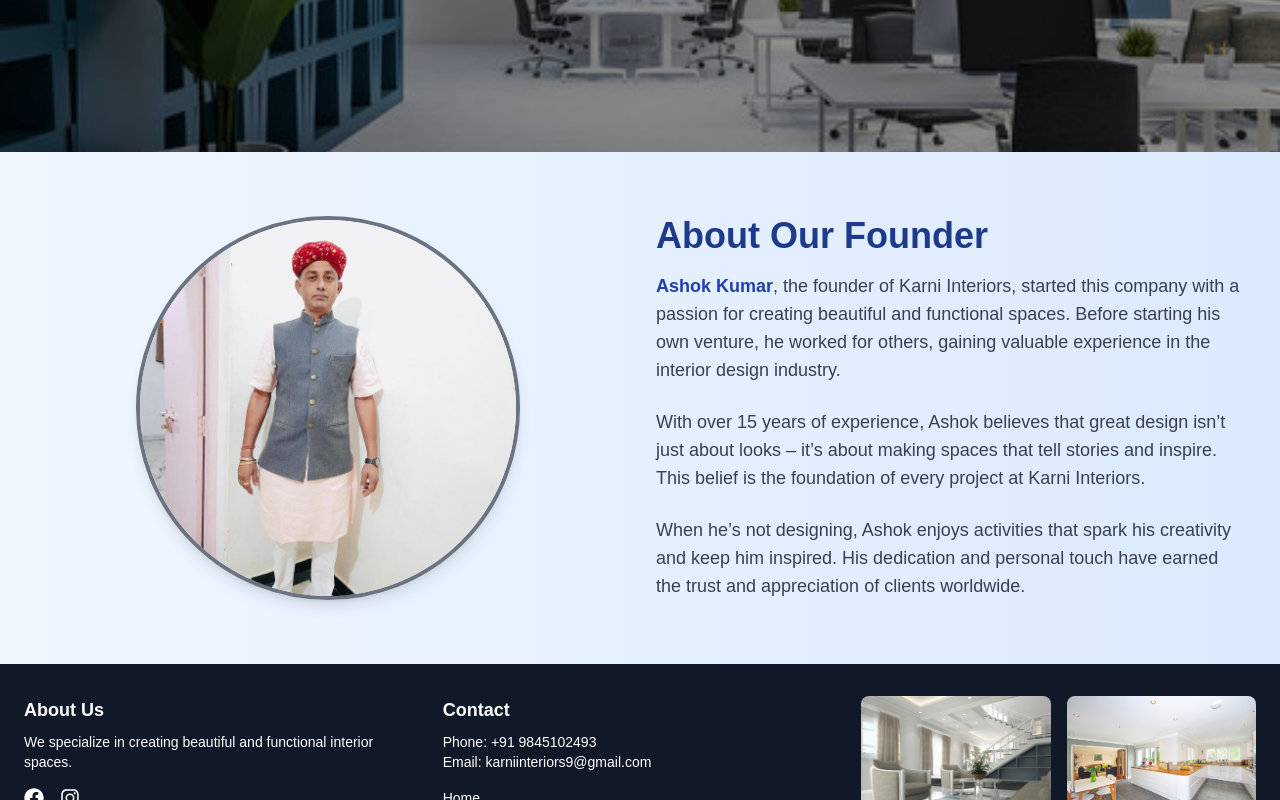
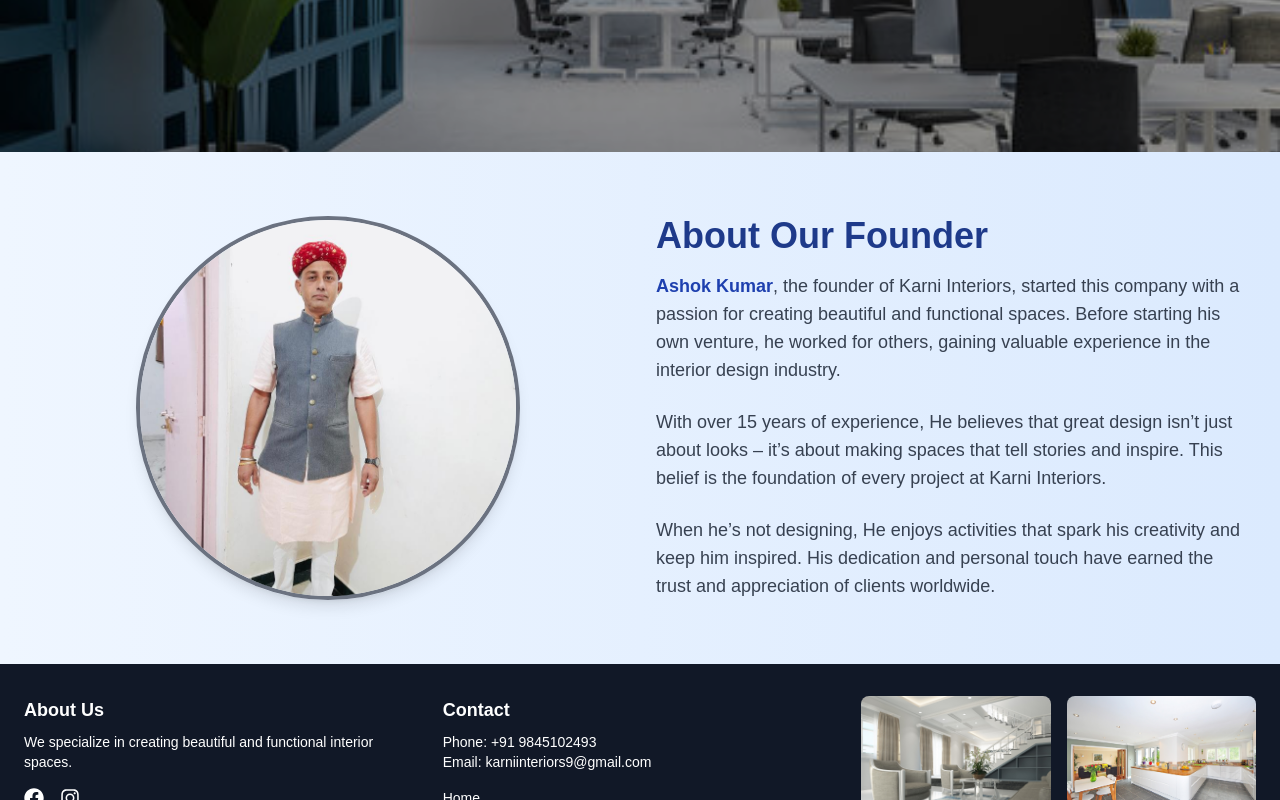
Before and after one commit to rittik987/karni-interior, a Next.js app: page /about in a window 1280 px wide. Shown: the part 392-1192 px from the top of the page. Built offline with nearby package versions, Linux system fonts and the light colour scheme.

Commit message:
review problem solved

```diff
--- a/src/components/Founder.tsx
+++ b/src/components/Founder.tsx
@@ -24,10 +24,10 @@ const Founder: React.FC = () => {
             <span className="font-semibold text-blue-800">Ashok Kumar</span>, the founder of Karni Interiors, started this company with a passion for creating beautiful and functional spaces. Before starting his own venture, he worked for others, gaining valuable experience in the interior design industry.
           </p>
           <p className="text-lg text-gray-700 mb-6">
-          With over 15 years of experience, Ashok believes that great design isn’t just about looks – it’s about making spaces that tell stories and inspire. This belief is the foundation of every project at Karni Interiors.
+          With over 15 years of experience, He believes that great design isn’t just about looks – it’s about making spaces that tell stories and inspire. This belief is the foundation of every project at Karni Interiors.
           </p>
           <p className="text-lg text-gray-700">
-          When he’s not designing, Ashok enjoys activities that spark his creativity and keep him inspired. His dedication and personal touch have earned the trust and appreciation of clients worldwide.
+          When he’s not designing, He enjoys activities that spark his creativity and keep him inspired. His dedication and personal touch have earned the trust and appreciation of clients worldwide.
           </p>
         </div>
       </div>
--- a/src/components/Reviews.tsx
+++ b/src/components/Reviews.tsx
@@ -5,7 +5,7 @@ import React, { useState, useEffect } from 'react';
 interface Review {
   id: number;
   name: string;
-  email : string;
+  email: string;
   content: string;
   rating: number;
   createdAt: string;
@@ -15,6 +15,7 @@ const Reviews: React.FC = () => {
   const [reviews, setReviews] = useState<Review[]>([]);
   const [loading, setLoading] = useState<boolean>(true);
   const [error, setError] = useState<string | null>(null);
+  const [visibleCount, setVisibleCount] = useState<number>(4); // Number of initially visible reviews
 
   useEffect(() => {
     const fetchReviews = async () => {
@@ -35,6 +36,10 @@ const Reviews: React.FC = () => {
     fetchReviews();
   }, []);
 
+  const handleSeeMore = () => {
+    setVisibleCount(reviews.length); // Show all reviews when "See More" is clicked
+  };
+
   if (loading) {
     return <div className="text-center py-8">Loading reviews...</div>;
   }
@@ -48,12 +53,12 @@ const Reviews: React.FC = () => {
       <div className="max-w-4xl mx-auto px-4 sm:px-6 lg:px-8">
         <h2 className="text-2xl font-bold text-gray-800 text-center mb-8">What People Are Saying</h2>
         <div className="space-y-8">
-          {reviews.map((review) => (
+          {reviews.slice(0, visibleCount).map((review) => (
             <div key={review.id} className="bg-white shadow-md rounded-lg p-6">
               <div className="flex items-center justify-between mb-4">
                 <div>
-                <h3 className="text-lg font-semibold text-gray-800">{review.name}</h3>
-                <h3 className="text-sm font-semibold text-gray-800">{review.email}</h3>
+                  <h3 className="text-lg font-semibold text-gray-800">{review.name}</h3>
+                  <h3 className="text-sm font-semibold text-gray-800">{review.email}</h3>
                 </div>
                 <span className="text-yellow-500 font-bold">{'⭐'.repeat(review.rating)}</span>
               </div>
@@ -64,6 +69,16 @@ const Reviews: React.FC = () => {
             </div>
           ))}
         </div>
+        {visibleCount < reviews.length && (
+          <div className="text-center mt-8">
+            <button
+              onClick={handleSeeMore}
+              className="px-6 py-2 bg-blue-600 text-white rounded-lg shadow hover:bg-blue-700 focus:outline-none"
+            >
+              See More
+            </button>
+          </div>
+        )}
       </div>
     </div>
   );
```
